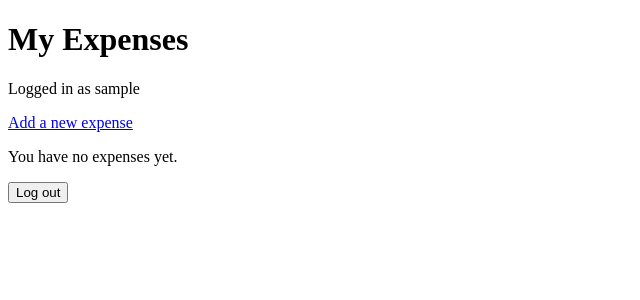
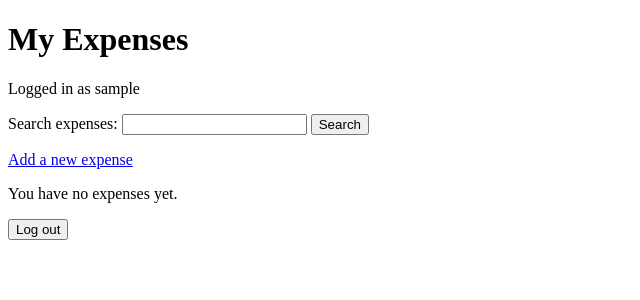
Before and after one commit to VeetiKu/Cyber-Security-Course-Project-I, a Django app: page /expenses/ in a window 1280 px wide. Shown: the top 300 px of the page, without its empty margins (0-640 px from the left). Run offline with Django 5.2, Linux system fonts and the light colour scheme; the visitor is signed in with stand-in values (Sample User, id 1); data that the repository does not hold is empty.

Commit message:
added expense search feature and injection flaw

```diff
--- a/expenses/templates/expenses/expense_list.html
+++ b/expenses/templates/expenses/expense_list.html
@@ -7,6 +7,15 @@
 <body>
     <h1>My Expenses</h1>
     <p>Logged in as {{ user.username }}</p>
+    <form method="get">
+        <label for="search">Search expenses:</label>
+        <input
+            id="search"
+            type="text"
+            name="q"
+            value="{{ search }}">
+        <button type="submit">Search</button>
+    </form>
     <p>
     <a href="{% url 'expense_create' %}">Add a new expense</a>
     </p>
--- a/expenses/views.py
+++ b/expenses/views.py
@@ -14,10 +14,18 @@ logger = logging.getLogger(__name__)
 
 @login_required
 def expense_list(request):
-    expenses = Expense.objects.filter(owner=request.user).order_by("-date")
-    return render(request,
-        "expenses/expense_list.html",
-        {"expenses": expenses},)
+    search = request.GET.get("q", "")
+
+    # FLAW 3 OWASP 2021 A03: Injection
+    # User input is inserted directly into an SQL statement.
+    sql = f"SELECT * FROM expenses_expense WHERE owner_id = {request.user.id} AND title LIKE '%{search}%' ORDER BY date DESC"
+    expenses = Expense.objects.raw(sql)
+
+    # FIX: Pass the values separately to the query to avoid injection.
+    # sql = """SELECT * FROM expenses_expense WHERE owner_id = %s AND title LIKE %s ORDER BY date DESC"""
+    # expenses = Expense.objects.raw(sql,[request.user.id, f"%{search}%"],)
+
+    return render(request, "expenses/expense_list.html",{"expenses":expenses,"search":search,},)
 
 
 @login_required
```
